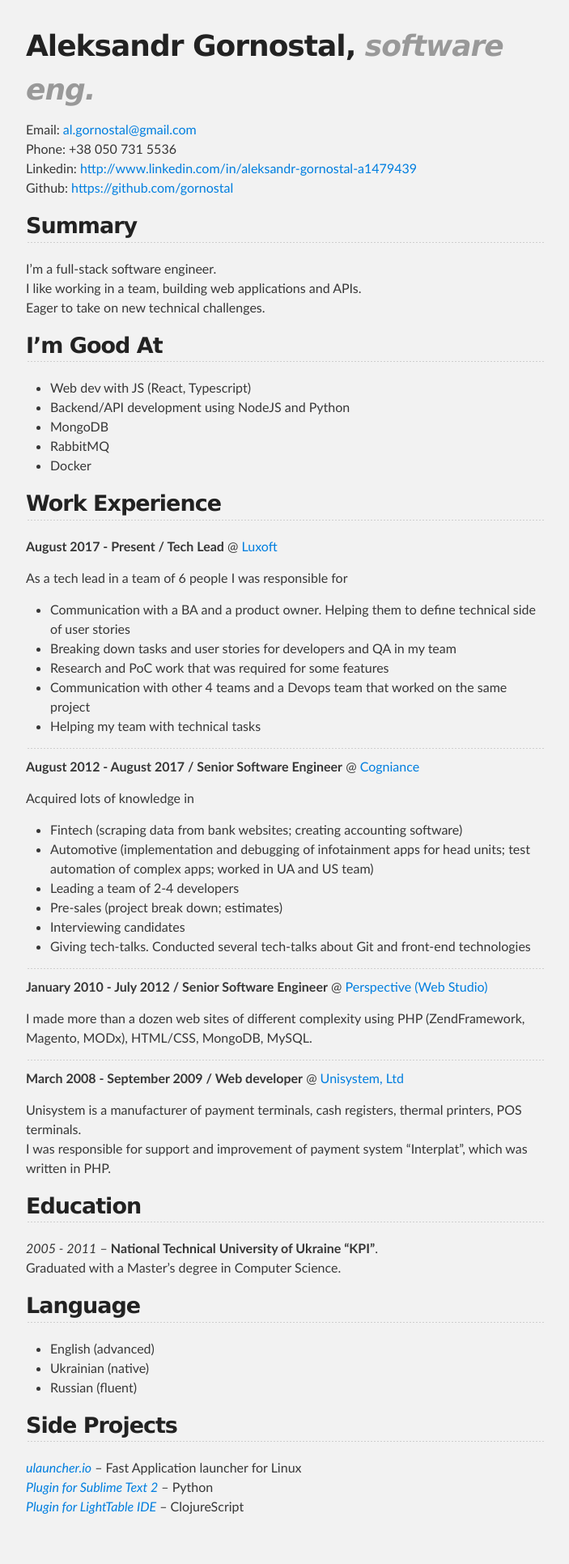
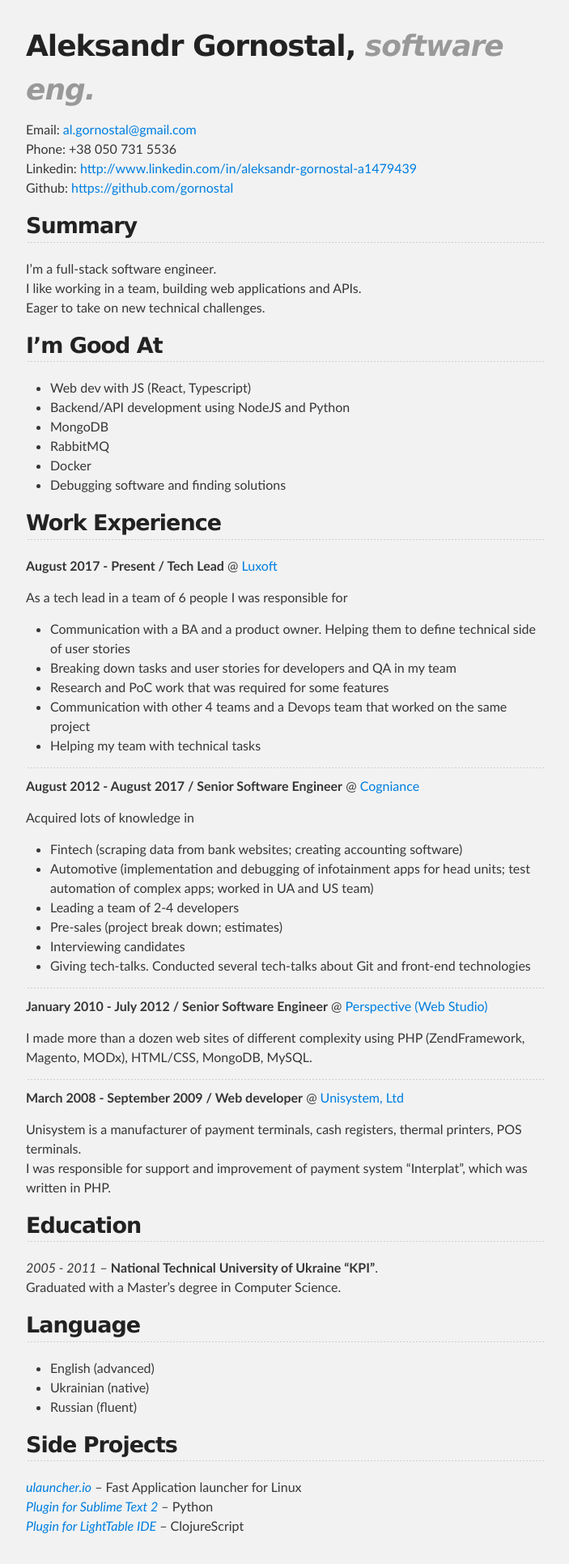
Before and after one commit to gornostal/resume, a Jekyll site: the page built from index.html, in a window 1280 px wide. Shown: the whole page at 81% size, without its empty margins (288-991 px from the left). Built offline with Jekyll 4.4.1, drawn with Linux system fonts in a browser that asks for light colours; Markdown is read by kramdown in place of the engine named in the settings; before the commit the page ends 1908 px from its top, so only the background shows below that.

Commit message:
One more thing

```diff
--- a/_includes/resume.md
+++ b/_includes/resume.md
@@ -18,6 +18,7 @@ Eager to take on new technical challenges.
 * MongoDB
 * RabbitMQ
 * Docker
+* Debugging software and finding solutions
 
 ## Work Experience
 
```
